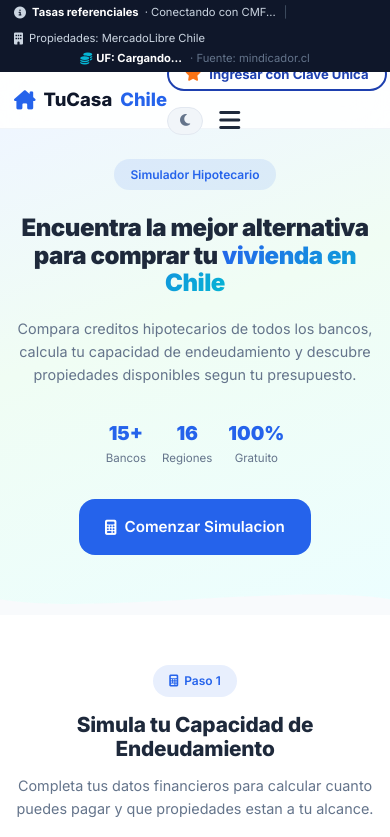
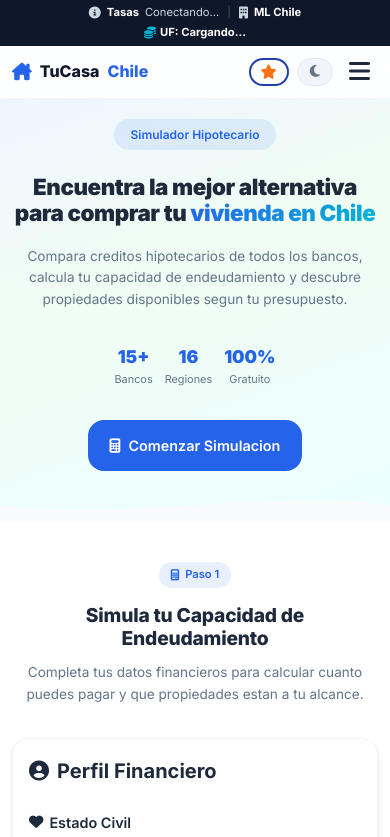
Before and after one commit to eliecerzunigab-gif/APP_TUPROPIEDAD_CHILE, a plain HTML site: page index.html in a window 390 px wide. Shown: the top 837 px of the page. Drawn offline with Linux system fonts and the light colour scheme; no server answers.

Commit message:
Responsive mejorado: info-bar movil, 480px ajustes, botones compactos

```diff
--- a/css/styles.css
+++ b/css/styles.css
@@ -634,32 +634,52 @@ section:nth-child(even) { background: #fff; }
 }
 
 @media (max-width: 480px) {
-  .container { padding: 0 14px; }
-  .header-container { height: 56px; }
-  .hero-text h1 { font-size: 1.5rem; }
-  .hero-text p { font-size: 0.9rem; }
-  .hero-stats { gap: 16px; }
-  .hero-stat-number { font-size: 1.2rem; }
-  .hero-stat-label { font-size: 0.72rem; }
-  .hero-card-rate { font-size: 2.2rem; }
-  .hero-card { padding: 20px; max-width: 220px; }
-  .simulador-form-card, .simulador-resumen-card { padding: 18px; }
-  .section-header h2 { font-size: 1.3rem; }
-  .section-header p { font-size: 0.9rem; }
-  .section-badge { font-size: 0.75rem; }
-  .btn { padding: 10px 18px; font-size: 0.85rem; }
-  .btn-lg { padding: 14px 24px; font-size: 0.95rem; }
-  .credito-tasa { font-size: 1.5rem; }
+  .container { padding: 0 12px; }
+  .header-container { height: 52px; }
+  .logo { font-size: 1rem; }
+  .logo i { font-size: 1.1rem; }
+  .btn-claveunica { padding: 5px 10px; font-size: 0.72rem; }
+  .btn-claveunica span { display: none; }
+  .theme-toggle span { display: none; }
+  .hero-text h1 { font-size: 1.4rem; }
+  .hero-text p { font-size: 0.85rem; }
+  .hero-stats { gap: 12px; }
+  .hero-stat-number { font-size: 1.1rem; }
+  .hero-stat-label { font-size: 0.68rem; }
+  .hero-card-rate { font-size: 2rem; }
+  .hero-card { padding: 16px; max-width: 200px; }
+  .simulador-form-card, .simulador-resumen-card { padding: 16px; }
+  .section-header { margin-bottom: 32px; }
+  .section-header h2 { font-size: 1.2rem; }
+  .section-header p { font-size: 0.85rem; }
+  .section-badge { font-size: 0.7rem; padding: 4px 12px; }
+  .btn { padding: 10px 16px; font-size: 0.8rem; }
+  .btn-lg { padding: 12px 20px; font-size: 0.9rem; }
+  .credito-tasa { font-size: 1.4rem; }
   .credito-details { grid-template-columns: 1fr; }
-  .propiedad-body { padding: 14px; }
-  .propiedad-image { height: 150px; }
-  .propiedad-image i { font-size: 3rem; }
-  .propiedad-title { font-size: 0.95rem; }
+  .credito-card { padding: 18px; }
+  .propiedad-body { padding: 12px; }
+  .propiedad-image { height: 130px; }
+  .propiedad-image i { font-size: 2.5rem; }
+  .propiedad-title { font-size: 0.9rem; }
+  .propiedad-specs { gap: 10px; }
+  .propiedad-spec { font-size: 0.75rem; }
+  .propiedad-precio-badge { font-size: 0.8rem; padding: 4px 10px; }
+  .propiedad-tipo-badge { font-size: 0.65rem; padding: 3px 8px; }
   .portales-grid { grid-template-columns: 1fr; }
-  .portal-btn { padding: 12px 16px; font-size: 0.85rem; }
-  .resumen-value { font-size: 0.95rem; }
-  .resumen-value.highlight-lg { font-size: 1.1rem; }
-  .header { top: 26px; }
+  .portal-btn { padding: 10px 14px; font-size: 0.8rem; }
+  .subsidios-grid { grid-template-columns: 1fr; }
+  .subsidio-card { padding: 16px; }
+  .resumen-item { padding: 8px 0; }
+  .resumen-value { font-size: 0.9rem; }
+  .resumen-value.highlight-lg { font-size: 1rem; }
+  .resumen-label { font-size: 0.8rem; }
+  .header { top: 22px; }
+  section { padding: 40px 0; }
+  .hero { padding: 20px 0 50px; }
+  .modal-content { max-height: 90vh; }
+  .modal-body { padding: 16px; }
+  .toast { bottom: 12px; right: 12px; padding: 12px 16px; font-size: 0.85rem; }
 }
 
 /* Dark mode mobile menu */
--- a/index.html
+++ b/index.html
@@ -14,19 +14,17 @@
             <div class="info-bar-sources">
                 <span id="tasaSourceLabel" class="info-bar-item">
                     <i class="fa-solid fa-circle-info"></i>
-                    <strong>Tasas referenciales</strong> · Conectando con CMF...
+                    <strong>Tasas</strong> Conectando...
                 </span>
                 <span class="info-bar-separator">|</span>
                 <span id="propSourceLabel" class="info-bar-item">
                     <i class="fa-solid fa-building"></i>
-                    Propiedades: MercadoLibre Chile
+                    <strong>ML Chile</strong>
                 </span>
             </div>
             <span class="info-bar-item uf-display">
                 <i class="fa-solid fa-coins"></i>
                 <span id="ufValorDisplay">UF: Cargando...</span>
-                <span id="ufFechaDisplay" class="uf-fecha"></span>
-                <span class="uf-source">· Fuente: mindicador.cl</span>
             </span>
         </div>
     </div>
```
